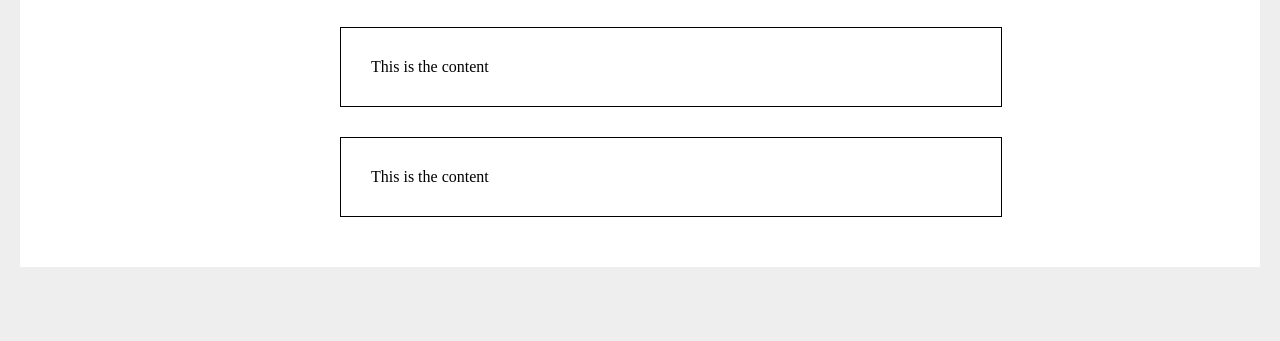
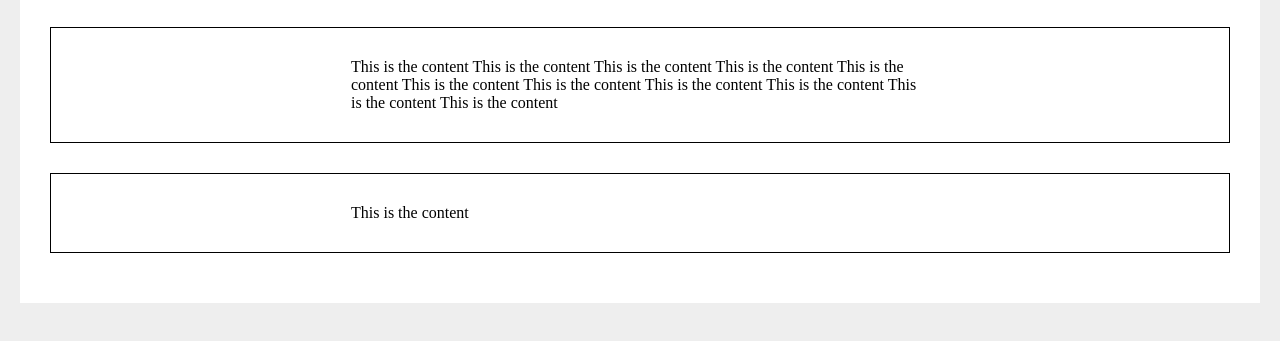
Before and after one commit to paulina-filipiak/CSS-course-1, a plain HTML site: page index.html in a window 1280 px wide. Shown: the part 89-430 px from the top of the page. Drawn offline with Linux system fonts and the light colour scheme.

Commit message:
learned about padding

```diff
--- a/CSS/syntax.css
+++ b/CSS/syntax.css
@@ -1,6 +1,5 @@
 .box{
-    margin: 30px 25%;
-    padding: 30px;
+    margin: 30px 10px;
+    padding: 30px 25%;
     border: 1px solid #000;
-    width: 50%;
 }
--- a/index.html
+++ b/index.html
@@ -6,19 +6,17 @@
     <link rel="stylesheet" type="text/css" href="css/syntax.css">
 
     <style>
-
-        body{
+        body {
             background: #eee;
         }
 
-        #main-content{
+        #main-content {
             background: #fff;
             width: 1200px;
             margin: 0 auto;
             height: 100%;
             padding: 20px;
         }
-
     </style>
 
 
@@ -31,7 +29,9 @@
 
         <h1>CSS for beginners</h1>
 
-        <div class="box">This is the content</div>
+        <div class="box">This is the content This is the content This is the content This is the content This is the
+            content This is the content This is the content This is the content This is the content This is the content
+            This is the content</div>
         <div class="box">This is the content</div>
 
     </div>
```
